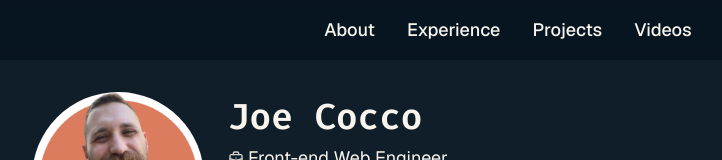
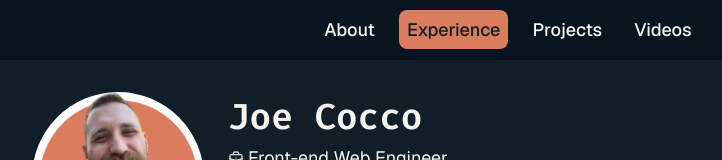
Before and after one commit to cocco3/joecocco.com, a Next.js app: page / in a window 1280 px wide. Shown: the top 160 px of the page, without its empty margins (132-854 px from the left). Built offline with nearby package versions, Linux system fonts and the light colour scheme.

Commit message:
scroll active nav

```diff
--- a/src/about/AboutSection/AboutSection.tsx
+++ b/src/about/AboutSection/AboutSection.tsx
@@ -15,7 +15,7 @@ export const AboutSection = () => {
   const { name, title, about, email, location, github, linkedIn } = info
 
   return (
-    <div id="about" className={`${styles.outer} wrapper`}>
+    <section id="about" className={`${styles.outer} wrapper`}>
       <div className={styles.about_row}>
         <div className={styles.photo}>
           <img className={styles.photo_img} src="/joe-cocco.jpeg" alt="" />
@@ -44,6 +44,6 @@ export const AboutSection = () => {
           <div className={styles.description}>{about}</div>
         </div>
       </div>
-    </div>
+    </section>
   )
 }
--- a/src/components/AppNav/AppNav.module.css
+++ b/src/components/AppNav/AppNav.module.css
@@ -6,11 +6,19 @@
   transition-duration: 200ms;
   transition-timing-function: ease-out;
 
-  &:enabled:hover,
-  &:any-link:hover {
+  @media (hover: hover) {
+    &:enabled:hover,
+    &:any-link:hover {
+      background-color: #db7c5d;
+      color: #0f1e2a;
+      cursor: pointer;
+    }
+  }
+
+  &:active,
+  &.active {
     background-color: #db7c5d;
     color: #0f1e2a;
-    cursor: pointer;
   }
 }
 
--- a/src/components/AppNav/AppNav.tsx
+++ b/src/components/AppNav/AppNav.tsx
@@ -1,12 +1,14 @@
+import { clsx } from 'clsx'
 import styles from './AppNav.module.css'
 
 export type AppNavProps = React.ComponentPropsWithRef<'a'> & {
+  active?: boolean
   href: string
 }
 
-export const AppNav = ({ children, ...props }: AppNavProps) => {
+export const AppNav = ({ active = false, children, ...props }: AppNavProps) => {
   return (
-    <a {...props} className={styles.nav_link}>
+    <a {...props} className={clsx(styles.nav_link, active && styles.active)}>
       {children}
     </a>
   )
--- a/src/components/AppNavList/AppNavList.tsx
+++ b/src/components/AppNavList/AppNavList.tsx
@@ -1,5 +1,8 @@
+'use client'
+
 import styles from './AppNavList.module.css'
 import { AppNav, type AppNavProps } from '../AppNav'
+import { useActiveSection } from './useActiveSection'
 
 type AppNavListProps = {
   items: {
@@ -9,12 +12,16 @@ type AppNavListProps = {
 }
 
 export const AppNavList = ({ items }: AppNavListProps) => {
+  const sectionIds = items.map((x) => x.id)
+
+  const activeId = useActiveSection(sectionIds)
+
   return (
     <nav>
       <ul className={styles.nav_list}>
         {items.map(({ id, nav }) => (
           <li key={id}>
-            <AppNav {...nav} />
+            <AppNav {...nav} active={activeId === id} />
           </li>
         ))}
       </ul>
--- /dev/null
+++ b/src/components/AppNavList/useActiveSection.ts
@@ -0,0 +1,48 @@
+import { useEffect, useState } from 'react'
+
+export function useActiveSection(sectionIds: string[]) {
+  const [activeId, setActiveId] = useState<string>('')
+
+  useEffect(() => {
+    const sections = document.querySelectorAll<HTMLElement>('section[id]')
+
+    function navHighlighter() {
+      const scrollY = window.pageYOffset
+
+      sections.forEach((section) => {
+        const sectionId = section.getAttribute('id') as string
+
+        // const sectionHeight = section.offsetHeight
+        // const sectionTop = section.offsetTop + 50
+
+        // const isSectionVisible =
+        //   scrollY > sectionTop && scrollY <= sectionTop + sectionHeight
+
+        const sectionHeight = section.offsetHeight
+        const sectionTop = section.offsetTop - 50
+
+        const isSectionVisible = scrollY > sectionTop
+
+        console.log({
+          sectionId,
+          scrollY,
+          sectionHeight,
+          sectionTop,
+          isSectionVisible,
+        })
+
+        if (isSectionVisible) {
+          setActiveId(sectionId)
+        }
+      })
+    }
+
+    window.addEventListener('scroll', navHighlighter)
+
+    return () => {
+      window.removeEventListener('scroll', navHighlighter)
+    }
+  }, [sectionIds])
+
+  return activeId
+}
--- a/src/components/Section/Section.tsx
+++ b/src/components/Section/Section.tsx
@@ -8,11 +8,9 @@ type SectionProps = PropsWithChildren & {
 
 export const Section = ({ id, heading, children }: SectionProps) => {
   return (
-    <div className={`${styles.outer} wrapper`}>
-      <h2 className={styles.title} id={id}>
-        {heading}
-      </h2>
+    <section id={id} className={`${styles.outer} wrapper`}>
+      <h2 className={styles.title}>{heading}</h2>
       {children}
-    </div>
+    </section>
   )
 }
```
